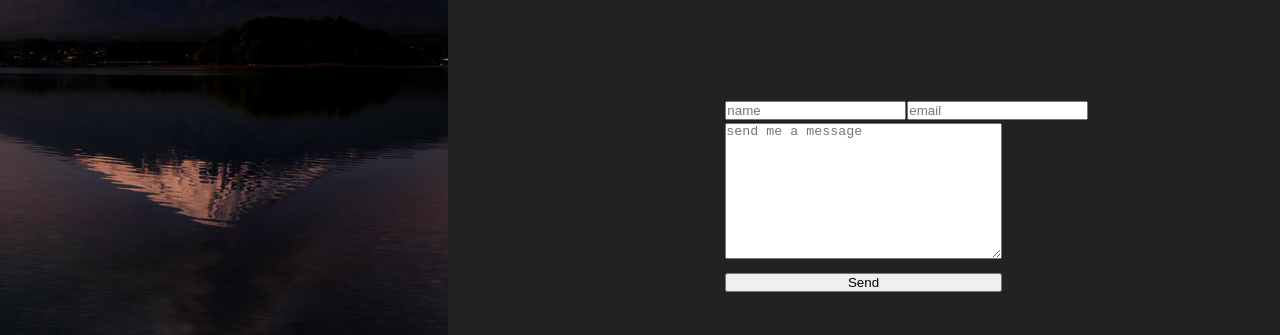
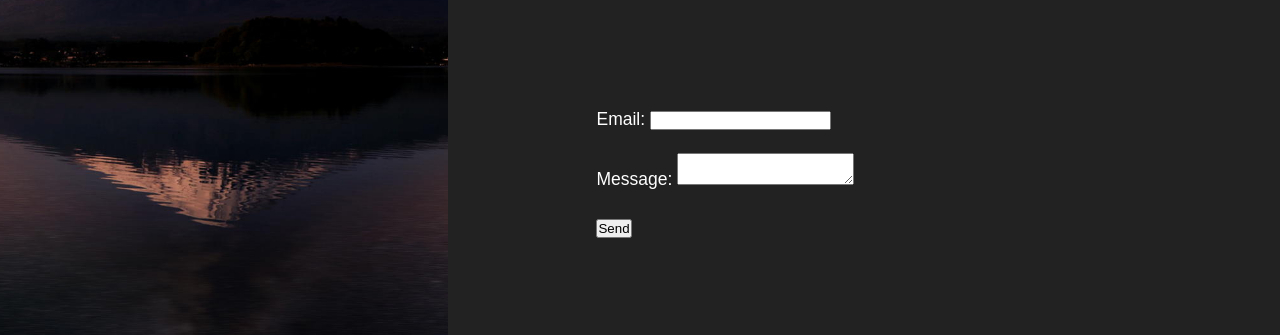
Before and after one commit to Joey-Robinson/JoeyRobinson, a Gatsby site: page /contact in a window 1280 px wide. Shown: the part 465-800 px from the top of the page. Built offline with nearby package versions, Linux system fonts and the light colour scheme; Gatsby itself is replaced by a stand-in of ours.

Commit message:
try this one

```diff
--- a/src/pages/contact.js
+++ b/src/pages/contact.js
@@ -16,16 +16,21 @@ const ContactPage = () => (
         <p><a target="_blank" rel="noopener noreferrer" href="mailto:joeyrobinsondev@gmail.com">email</a></p>
       </div>
       <div className="contact-bottom">
-      <form name="contact" method="post" data-netlify="true">
-        <input type="text" name="name" placeholder="name" />
-          <input type="email" name="email" className="email" placeholder="email" />
-          <textarea name="message" placeholder="send me a message"></textarea><br />
-          <button className="form-submit" type="submit">Send</button>
-          <div data-netlify-recaptcha="true"></div>
-        </form>
-      </div>
+      <form name="contact" method="POST" data-netlify="true">
+        <p>
+          <label>Email: <input type="text" name="name" /></label>
+        </p>
+        <p>
+          <label>Message: <textarea name="message"></textarea></label>
+        </p>
+        <div data-netlify-recaptcha="true"></div>
+        <p>
+        <button type="submit">Send</button>
+        </p>
+      </form>
     </div>
-  </Layout>
+  </div>
+</Layout>
 )
 
 export default ContactPage
--- a/src/sass/pages/_contact.scss
+++ b/src/sass/pages/_contact.scss
@@ -36,21 +36,21 @@
   }
 }
 
-form {
-  position: absolute;
-  margin: 0 auto;
-  padding-right: 12rem;
-}
+// form {
+//   position: absolute;
+//   margin: 0 auto;
+//   padding-right: 12rem;
+// }
 
-textarea {
-  width: 21.6vw;
-  height: 17vh;
-}
+// textarea {
+//   width: 21.6vw;
+//   height: 17vh;
+// }
 
-.email {
-  margin: 0 0 0 1px;
-}
+// .email {
+//   margin: 0 0 0 1px;
+// }
 
-.form-submit {
-  width: 21.6vw;
-}
+// .form-submit {
+//   width: 21.6vw;
+// }
```
